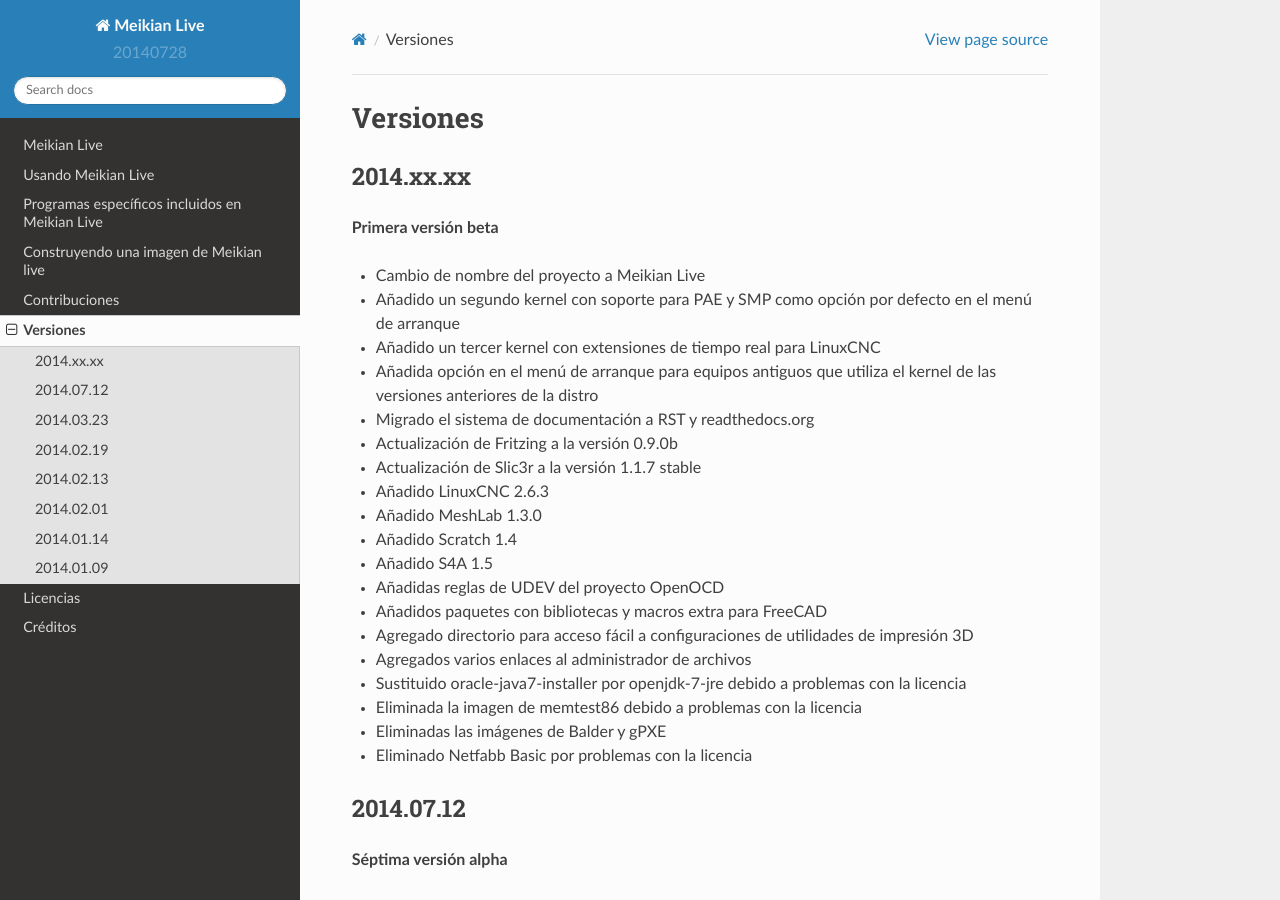
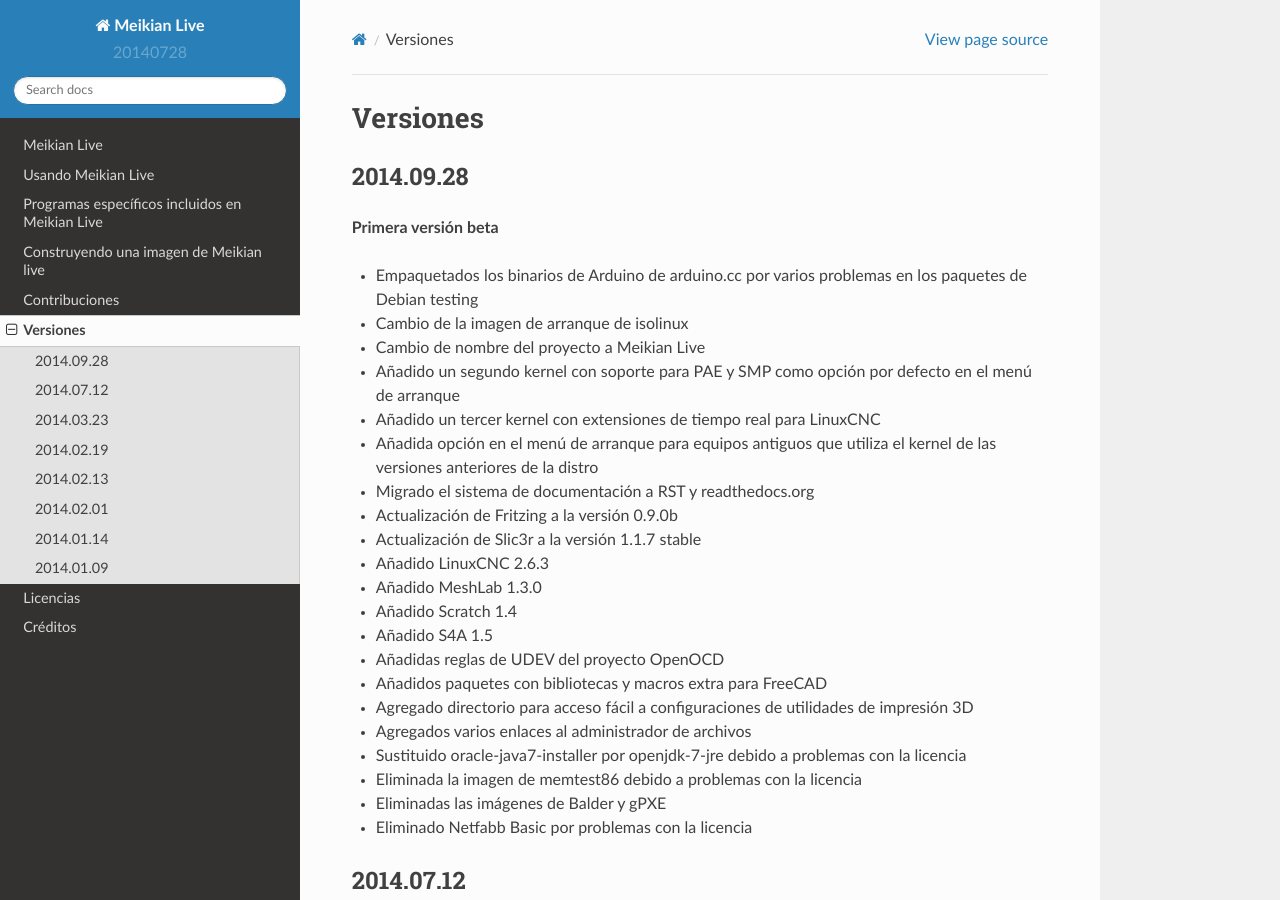
Before and after one commit to mo22de/meikian-dev, a Sphinx documentation site: the page built from docs/es/source/versiones.rst, in a window 1280 px wide and 900 px high. Built offline with Sphinx 7.4.7 and the Read the Docs theme 2.0.0, drawn with Linux system fonts in a browser that asks for light colours.

```diff
--- a/AUTHORS.rst
+++ b/AUTHORS.rst
@@ -13,6 +13,8 @@ Contributors
 
 * Francisco Molina https://github.com/furanshishouco
    Contributing ideas, modifications to the Gcodetools software, locating the Py-Serial patch and testing the distro
+* Javier Collado https://github.com/fuseprods
+   Translating documentation to the english language
 * Luigi Pirelli https://github.com/luipir
    Contributing ideas and testing the distro
 * Luis Morales https://github.com/lacion
--- a/HISTORY.rst
+++ b/HISTORY.rst
@@ -4,11 +4,13 @@
 History
 =======
 
-2014.xx.xx
+2014.09.28
 ++++++++++
 
 **1st beta version**
 
+* Packaged Arduino binaries from arduino.cc due to several problems with the Debian testing packages
+* Changed the isolinux bootsplash image
 * Changed the name of the project to Meikian Live
 * Added a second kernel with PAE and SMP support as the default option in the boot menu
 * Added a third kernel with realtime extensions for LinuxCNC
--- a/docs/es/source/autores.rst
+++ b/docs/es/source/autores.rst
@@ -13,6 +13,8 @@ Colaboradores
 
 * Francisco Molina https://github.com/furanshishouco
    Aportando ideas, modificaciones a Gcodetools, localizando el parche para Py-Serial y probando la distro
+* Javier Collado https://github.com/fuseprods
+   Traduciendo documentación al idioma inglés
 * Luigi Pirelli https://github.com/luipir
    Aportando ideas y probando la distro
 * Luis Morales https://github.com/lacion
--- a/docs/es/source/versiones.rst
+++ b/docs/es/source/versiones.rst
@@ -4,11 +4,13 @@
 Versiones
 =========
 
-2014.xx.xx
+2014.09.28
 ~~~~~~~~~~
 
 **Primera versión beta**
 
+* Empaquetados los binarios de Arduino de arduino.cc por varios problemas en los paquetes de Debian testing
+* Cambio de la imagen de arranque de isolinux
 * Cambio de nombre del proyecto a Meikian Live
 * Añadido un segundo kernel con soporte para PAE y SMP como opción por defecto en el menú de arranque
 * Añadido un tercer kernel con extensiones de tiempo real para LinuxCNC
```
